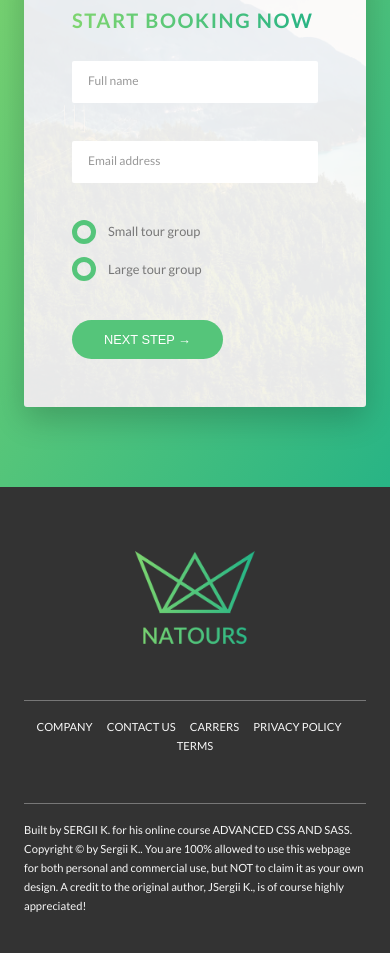
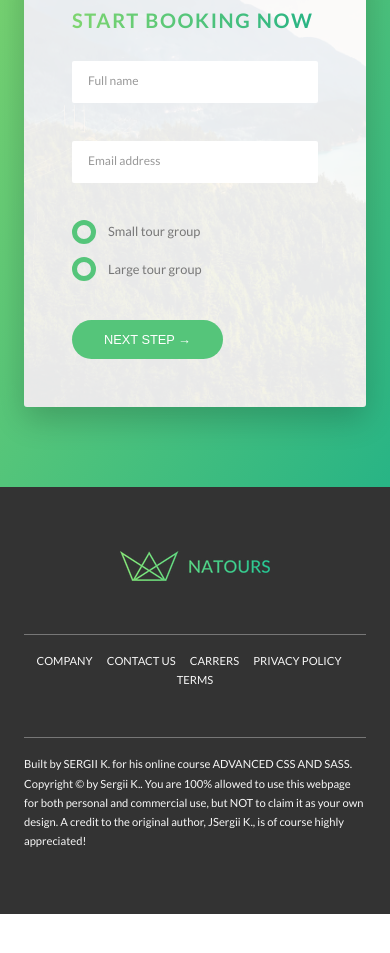
Before and after one commit to SergiiKov/tours, a website: page index.html in a window 390 px wide. Shown: the part 6063-7016 px from the top of the page. After the commit the page ends 6977 px from the top, so only its background shows below. Drawn offline with Linux system fonts and the light colour scheme.

Commit message:
add responsive images in html

```diff
--- a/index.html
+++ b/index.html
@@ -344,7 +344,11 @@
 
         <footer class="footer">
             <div class="footer__logo-box">
-                <img src="img/logo-green-2x.png" alt="Full logo" class="footer__logo">
+                <picture class="footer__logo">
+                    <source srcset="img/logo-green-small-1x.png 1x, img/logo-green-small-2x.png 2x"
+                            media="(max-width: 37.5em)">
+                    <img srcset="img/logo-green-1x.png 1x, img/logo-green-2x.png 2x" alt="Full logo" src="img/logo-green-2x.png">
+                </picture>
             </div>
             <div class="row">
                 <div class="col-1-of-2">
```
